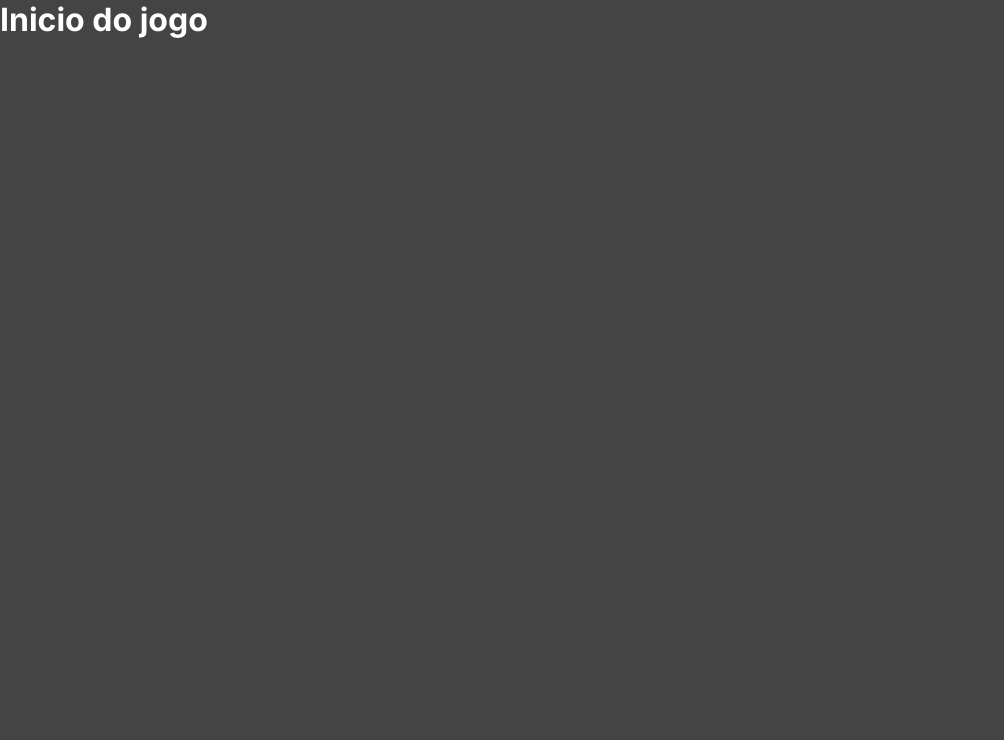
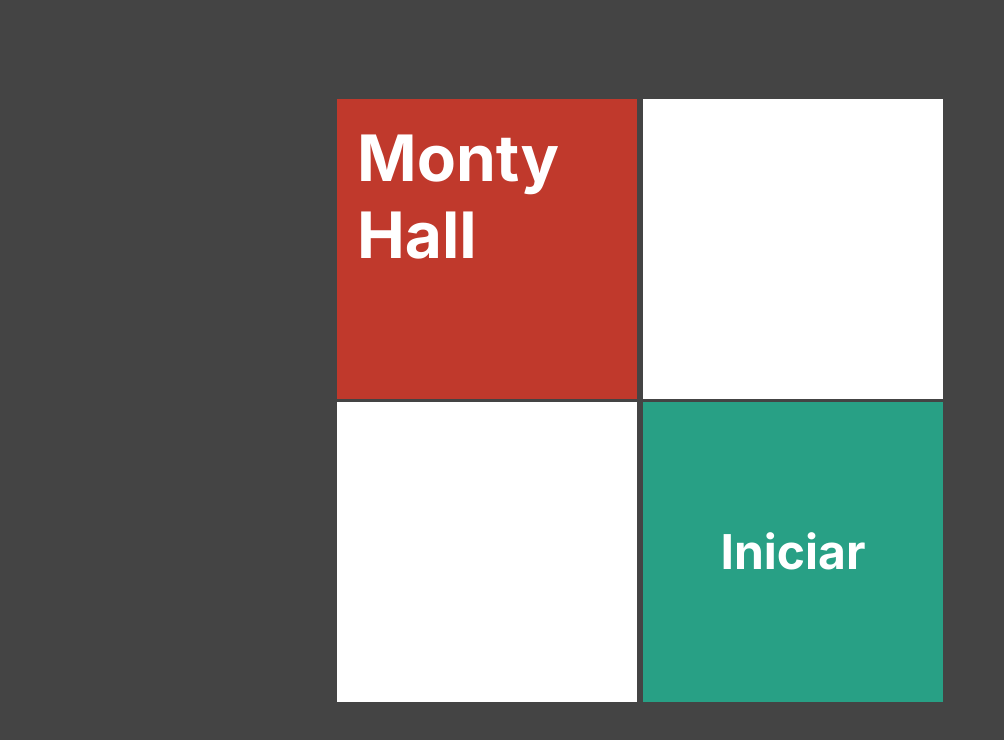
Before and after one commit to gustavobraga1001/doorsgame, a Next.js app: page / in a window 1280 px wide. Shown: the top 740 px of the page, without its empty margins (0-1004 px from the left). Built offline with nearby package versions, Linux system fonts and the light colour scheme.

Commit message:
Feature: create form buttons

```diff
--- a/src/app/page.tsx
+++ b/src/app/page.tsx
@@ -1,7 +1,24 @@
-export default function Home() {
+import Card from "../components/Card";
+import styles from "../styles/Forms.module.css"
+import Link from "next/link";
+
+export default function Forms() {
   return (
-    <main>
-      <h1>Inicio do jogo</h1>
+    <main className={styles.forms}>
+      <div>
+        <Card bgColor={"#c0392c"}>
+          <h1>Monty Hall</h1>
+        </Card>
+        <Card></Card>
+      </div>
+      <div>
+        <Card ></Card>
+        <Card bgColor={"#28a085"}>
+          <Link href={`/game/10/2`} className={styles.link}>
+            <h2 >Iniciar</h2>
+          </Link>
+        </Card>
+      </div>
     </main>
   );
 }
--- /dev/null
+++ b/src/components/Card.tsx
@@ -0,0 +1,14 @@
+import styles from "../styles/Card.module.css"
+
+interface CardProps {
+    bgColor?: string
+    children?: any
+}
+
+export default function Card(props: CardProps) {
+    return (
+        <div className={styles.card} style={{ backgroundColor: props.bgColor ?? "#fff" }}>
+            {props.children}
+        </div>
+    )
+}
--- /dev/null
+++ b/src/styles/Card.module.css
@@ -0,0 +1,9 @@
+.card {
+    display: flex;
+    width: 300px;
+    height: 300px;
+    color: #fff;
+    margin: 3px;
+    font-size: 2rem;
+    padding: 20px;
+}
--- /dev/null
+++ b/src/styles/Forms.module.css
@@ -0,0 +1,14 @@
+.forms {
+    display: flex;
+    justify-content: center;
+    align-items: center;
+    height: 100vh;
+}
+
+.link {
+    display: flex;
+    justify-content: center;
+    align-items: center;
+    flex: 1;
+    margin: 0;
+}
```
